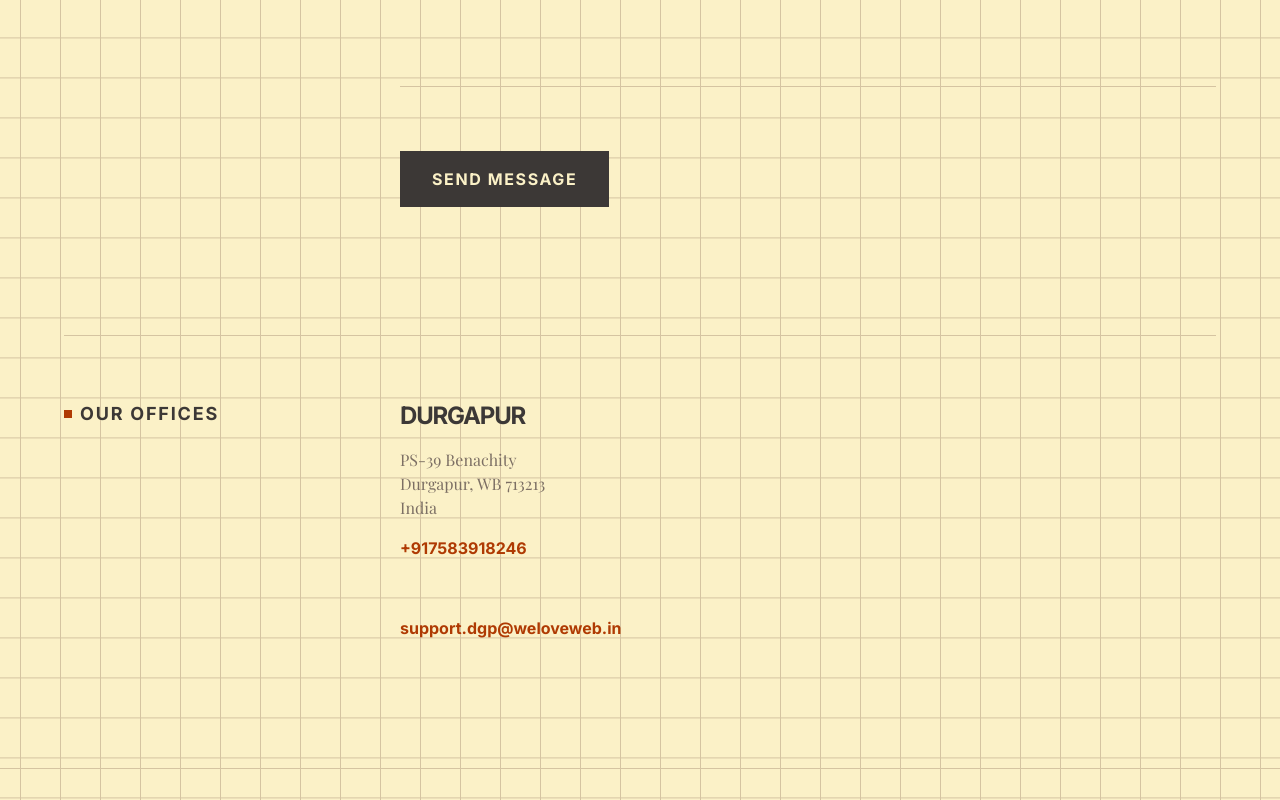
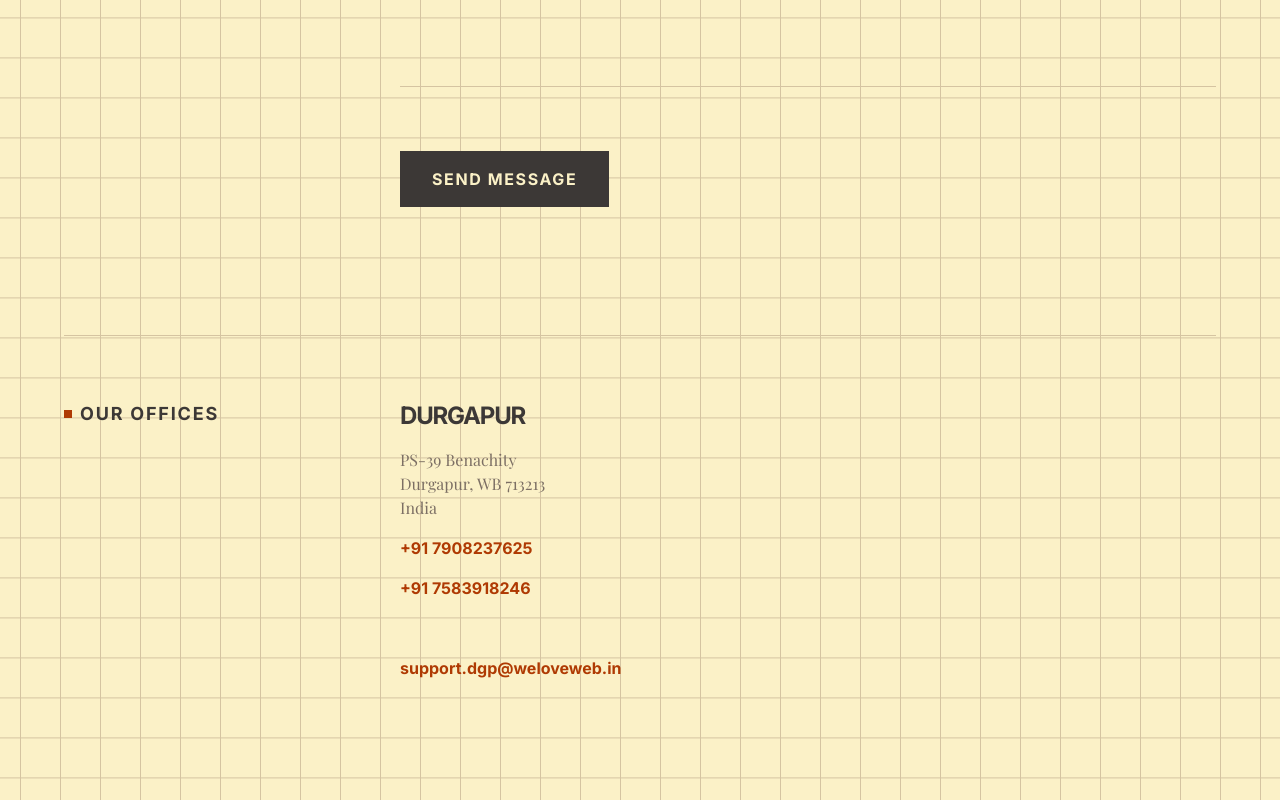
Before and after one commit to Nexylor-Tech/weloveweb-frontend, a React (Vite) app: page /contact in a window 1280 px wide. Shown: the part 1086-1886 px from the top of the page. Built offline with nearby package versions, Linux system fonts and the light colour scheme; a web font is replaced by a local one.

Commit message:
Contact updated

```diff
--- a/src/pages/Contact.tsx
+++ b/src/pages/Contact.tsx
@@ -250,10 +250,16 @@ export default function Contact() {
               India
             </p>
             <a
+              href="https://wa.link/830ff9"
+              className="text-accent hover:underline font-bold"
+            >
+              +91 7908237625
+            </a>
+            <a
               href="https://wa.link/6fwxkm"
               className="text-accent hover:underline font-bold"
             >
-              +917583918246
+              +91 7583918246
             </a>
             <br />
             <a
```
